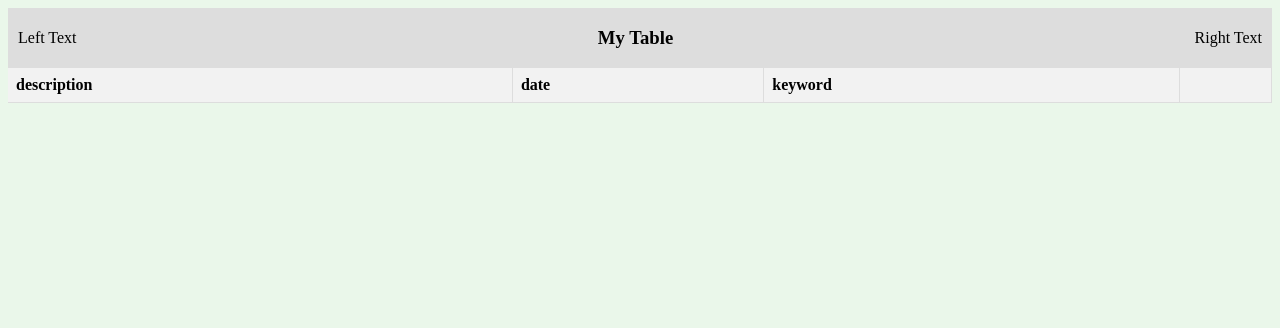
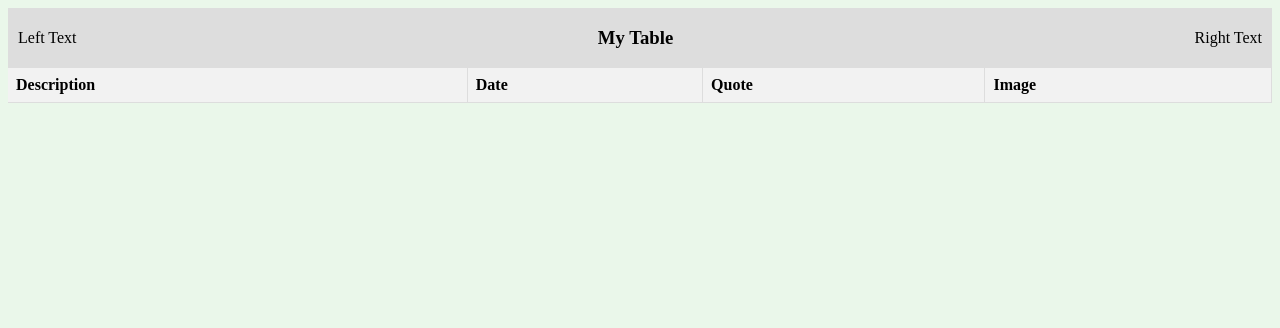
Before and after one commit to MaxGreenspan/BUCS-411-TeamProject, a Flask app: page /history in a window 1280 px wide. Shown: the top 328 px of the page. Run offline with Flask 3, Linux system fonts and the light colour scheme; the visitor is signed in with stand-in values (Sample User, id 1); data comes from the database, SQL or seed files in the repository; lists and menus that the app fills with data are empty.

Commit message:
minor bug fixed

```diff
--- a/app.py
+++ b/app.py
@@ -334,8 +334,8 @@ def load_history():
         d = {
             'quote': t[2],
             'imgname': t[3],
-            'date': t[4],
-            'description': t[5],
+            'date': t[5],
+            'description': t[4],
         }
         final.append(d)
     return render_template('history.html', data=final)
--- a/templates/history.html
+++ b/templates/history.html
@@ -69,10 +69,10 @@
 <table>
     <thead>
     <tr>
-        <th>description</th>
-        <th>date</th>
-        <th>keyword</th>
-        <th></th>
+        <th>Description</th>
+        <th>Date</th>
+        <th>Quote</th>
+        <th>Image</th>
     </tr>
     </thead>
     <tbody>
```
